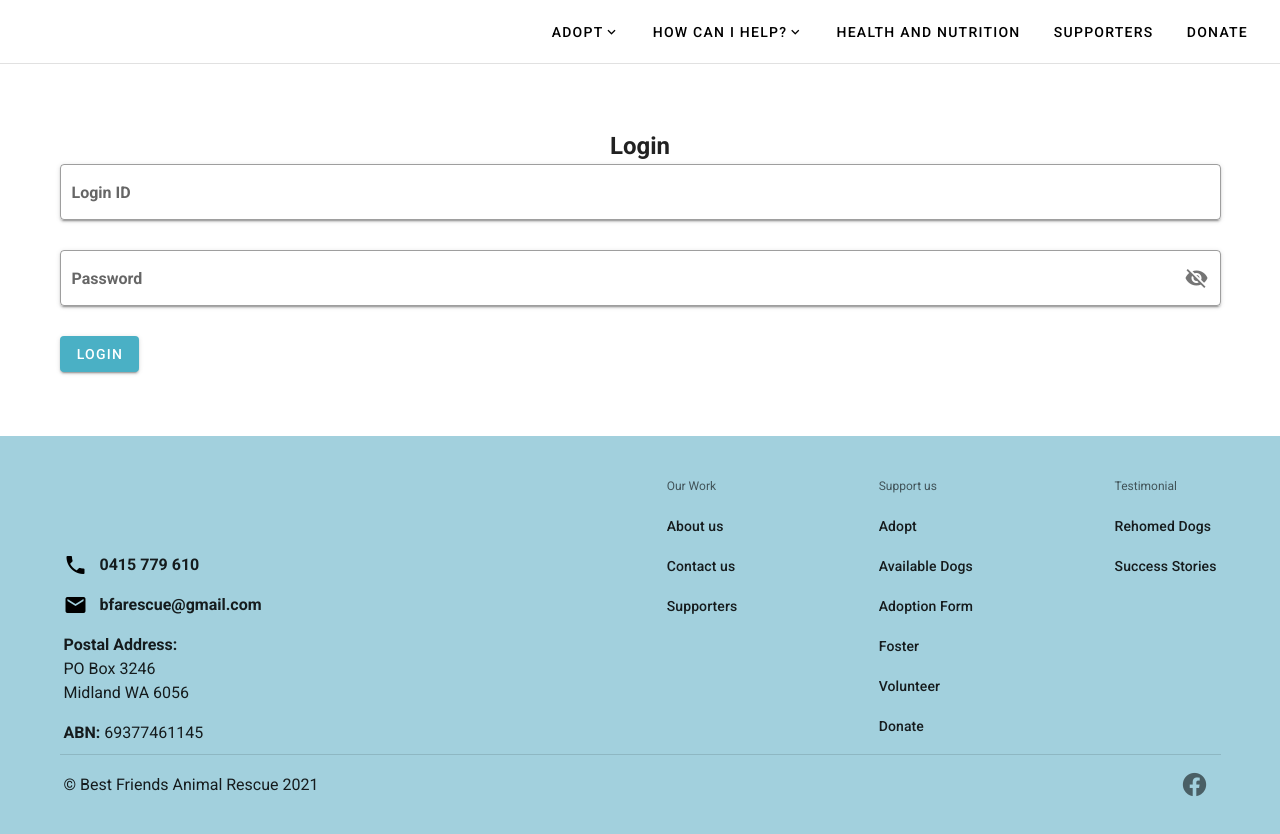
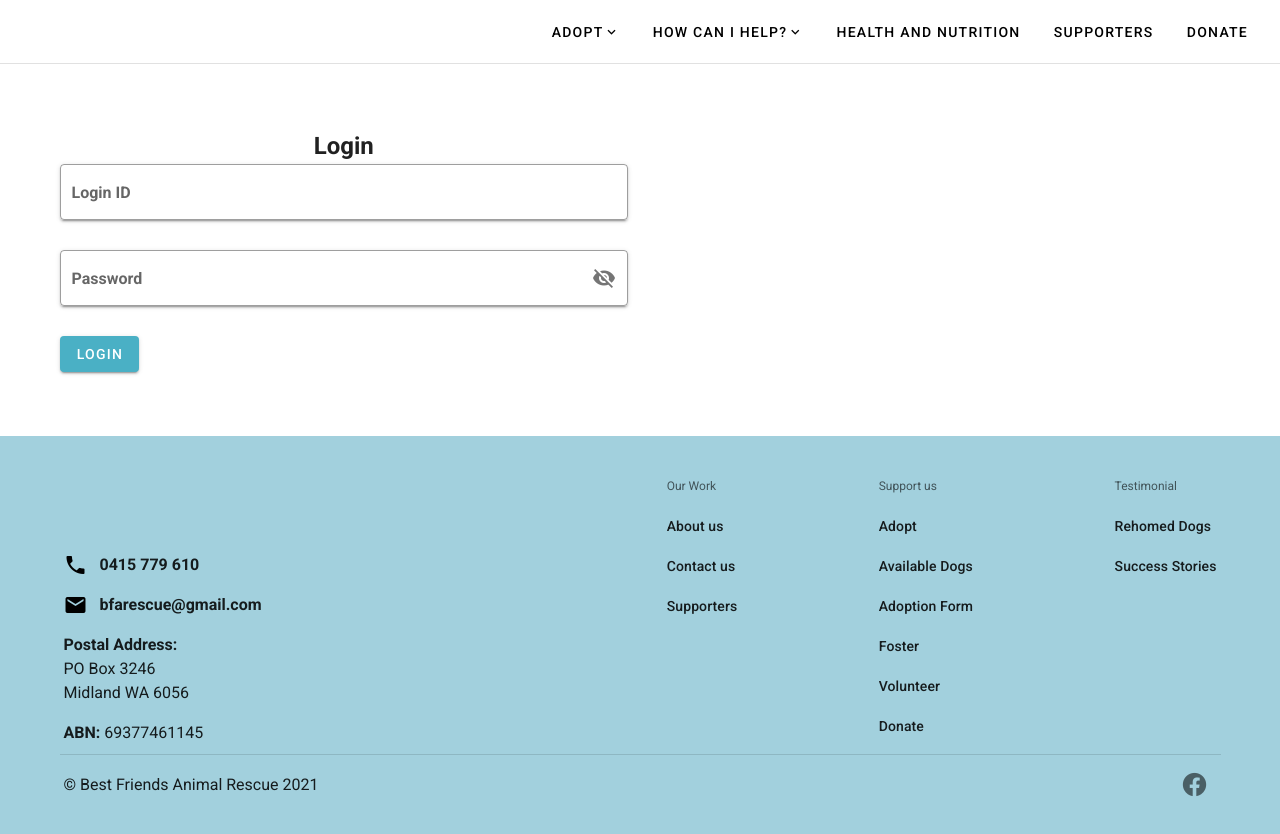
Before and after one commit to codersforcauses/bfa-rescue, a Nuxt app in the folder client/: page /login in a window 1280 px wide. Shown: the top 834 px of the page. Built offline with nearby package versions, Linux system fonts and the light colour scheme.

Commit message:
Login Form v-col 6

```diff
--- a/client/components/login/LoginForm.vue
+++ b/client/components/login/LoginForm.vue
@@ -1,6 +1,8 @@
 <template>
   <v-sheet tile elevation="0" color="white">
     <v-container class="py-16">
+      <v-row>
+        <v-col cols="6">
           <h2 style="text-align: center">Login</h2>
           <v-form ref="form" v-model="valid" lazy-validation>
             <v-text-field
@@ -34,6 +36,8 @@
               Login
             </v-btn>
           </v-form>
+        </v-col>
+      </v-row>
     </v-container>
   </v-sheet>
 </template>
```
Lines whose indentation alone changed are shown as unchanged.
